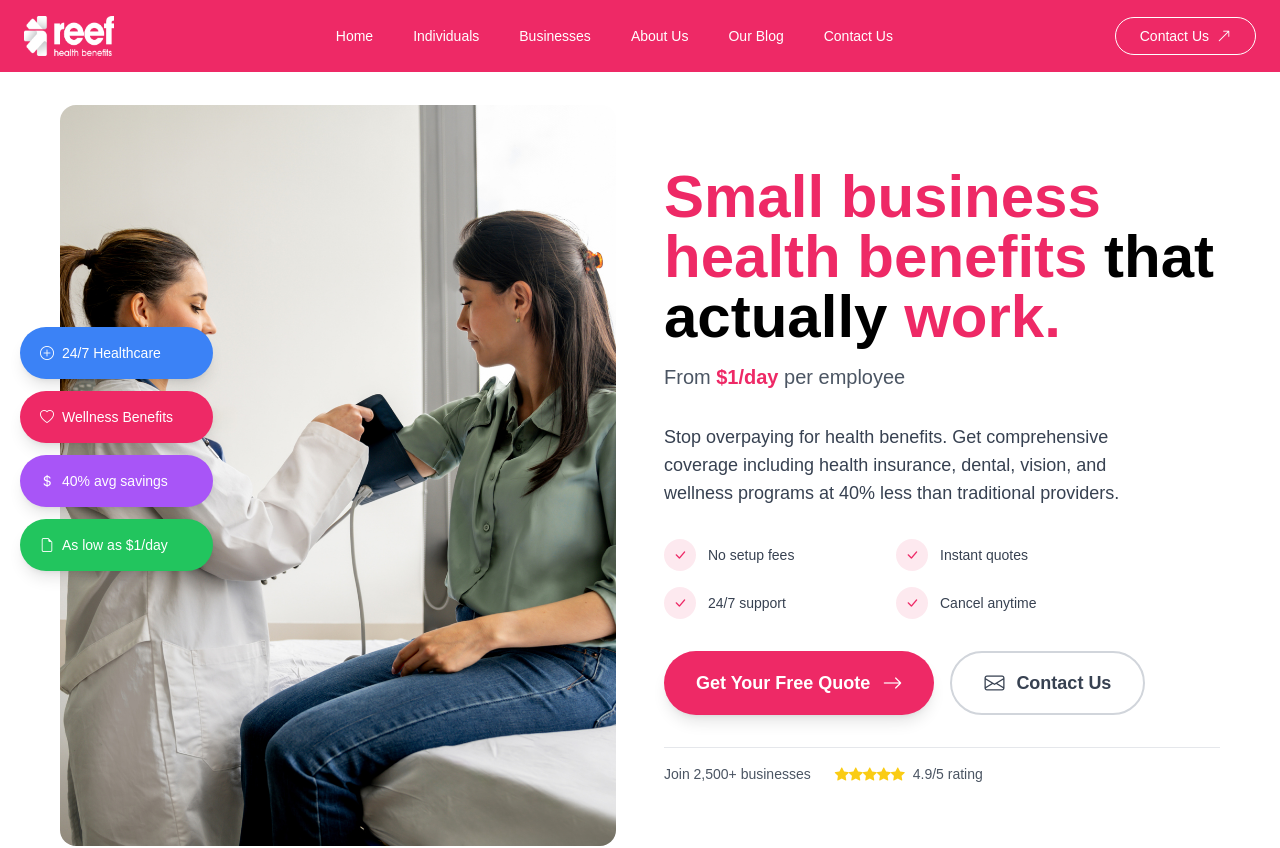
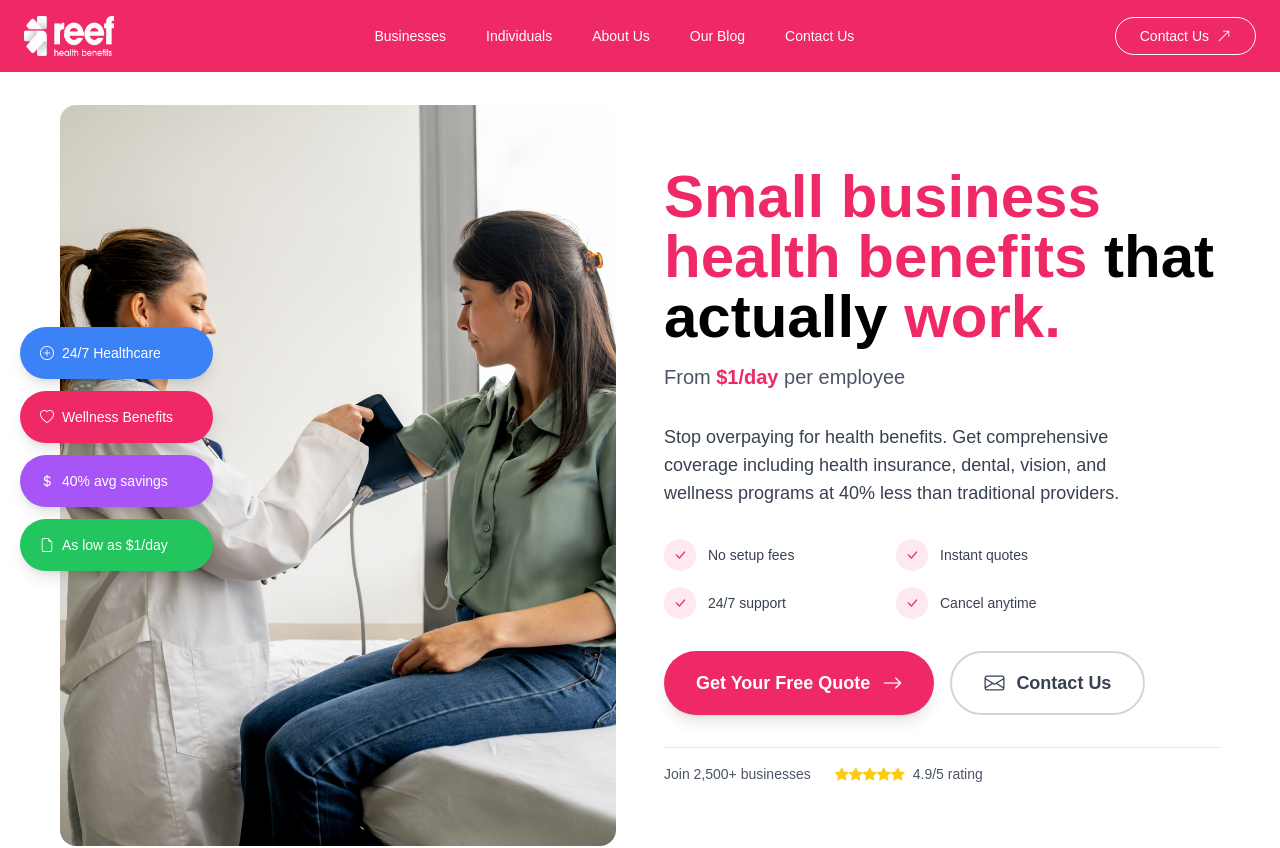
Before and after one commit to dieg0espx/ReefHealth, a Next.js app: page / in a window 1280 px wide. Shown: the top 848 px of the page. Built offline with nearby package versions, Linux system fonts and the light colour scheme; no server answers.

Commit message:
Update Header component

```diff
--- a/components/Header.js
+++ b/components/Header.js
@@ -25,13 +25,10 @@ export default function Header() {
       <nav className="hidden md:flex flex-1 justify-center">
         <ul className="flex gap-4 lg:gap-6 xl:gap-10">
           <li>
-              <a href={"/"} className="text-white font-medium text-xs lg:text-sm hover:underline cursor-pointer">Home</a>
+              <a href={"/"} className="text-white font-medium text-xs lg:text-sm hover:underline cursor-pointer">Businesses</a>
           </li>
           <li>
               <a href={"/individuals"} className="text-white font-medium text-xs lg:text-sm hover:underline cursor-pointer">Individuals</a>
-          </li>
-          <li>
-              <a href={"/employees"} className="text-white font-medium text-xs lg:text-sm hover:underline cursor-pointer">Businesses</a>
           </li>
           <li>
               <a href={"/about"} className="text-white font-medium text-xs lg:text-sm hover:underline cursor-pointer">About Us</a>
```
